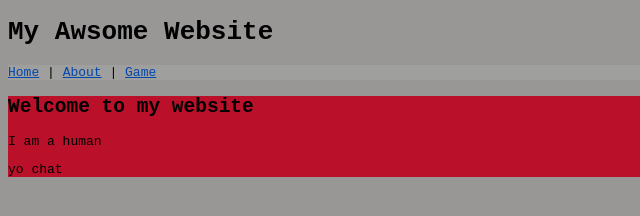
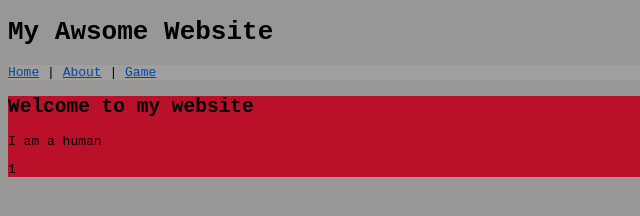
Before and after one commit to ElijahBentzel/ElijahBentzel.github.io, a plain HTML site: page index.HTML in a window 1280 px wide. Shown: the full height of the page, 0-640 px from the left. Drawn offline with Linux system fonts and the light colour scheme.

Commit message:
fix maybe

```diff
--- a/index.HTML
+++ b/index.HTML
@@ -36,7 +36,7 @@
             <h2>Welcome to my website</h2>
         </header>
         <p>I am a human</p>
-        <p>yo chat</p>
+        <p>1</p>
     </article>
 </body>
 
```
